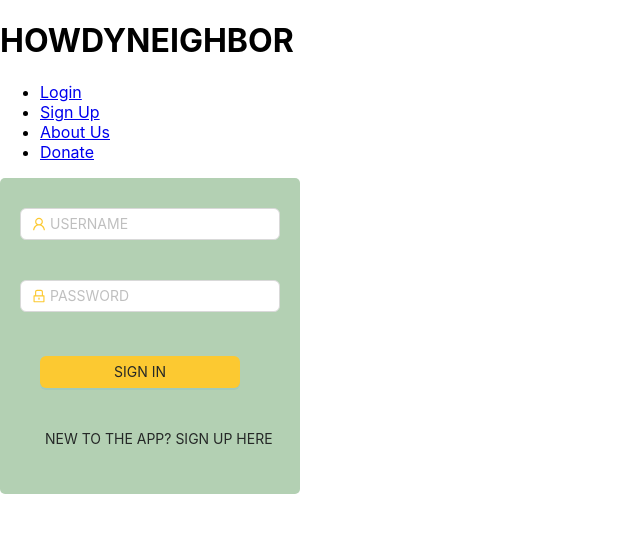
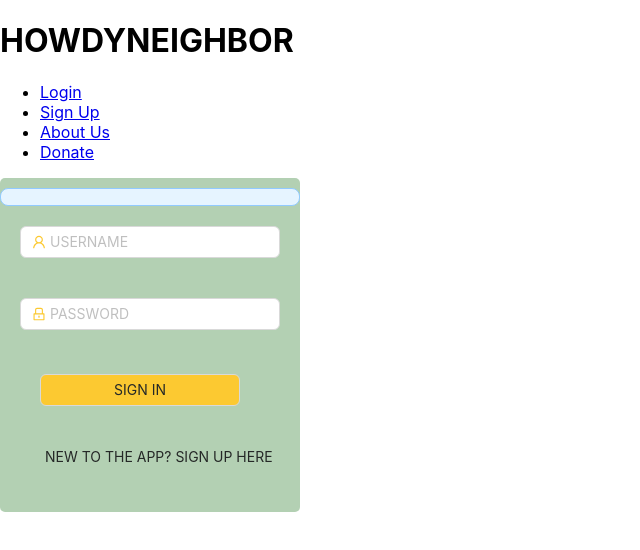
Before and after one commit to thatthembritt/howdyNeighbor, a React (Create React App) app in the folder client/: page /login in a window 1280 px wide. Shown: the top 550 px of the page, without its empty margins (0-640 px from the left). Built offline with nearby package versions, Linux system fonts and the light colour scheme.

Commit message:
updated the login page

```diff
--- a/client/src/components/Login/Login.js
+++ b/client/src/components/Login/Login.js
@@ -1,10 +1,12 @@
-import React from "react";
+import React, { useEffect, useState } from "react";
 import "./style.css";
-import {
-  LockOutlined,
-  UserOutlined,
-} from "@ant-design/icons";
-import { Button, Form, Input } from "antd";
+import { LockOutlined, UserOutlined } from "@ant-design/icons";
+import { Button, Form, Input, Alert } from "antd";
+import { useMutation } from "@apollo/client";
+import { LOGIN_USER } from "../../utils/mutations";
+
+import Auth from "../../utils/auth";
+
 
 const contentStyle = {
   background: "#B3D0B3",
@@ -41,12 +43,64 @@ const passwordStyle = {
   padding: "20px",
 };
 
-const App = () => {
+
+const Login = () => {
+  const [userFormData, setUserFormData] = useState({ userName: "", password: "" });
+  const [validated] = useState(false);
+  const [showAlert, setShowAlert] = useState(false);
+
+  const [login, { error }] = useMutation(LOGIN_USER);
+
+  useEffect(() => {
+    if (error) {
+      setShowAlert(true);
+    } else {
+      setShowAlert(false);
+    }
+  }, [error]);
+
+  const handleInputChange = (event) => {
+    const { name, value } = event.target;
+    setUserFormData({ ...userFormData, [name]: value });
+  };
+
+  const handleFormSubmit = async (event) => {
+    event.preventDefault();
+    //console.log(userFormData)
+
+    // check if form has everything (as per react-bootstrap docs)
+    const form = event.currentTarget;
+    if (form.checkValidity() === false) {
+      event.preventDefault();
+      event.stopPropagation();
+    }
+
+    try {
+      const { data } = await login({
+        variables: { ...userFormData },
+      });
+
+      console.log(data);
+      Auth.login(data.login.token);
+    } catch (err) {
+      console.error(err);
+    }
+
+    // clear form values
+    setUserFormData({
+      username: "",
+      password: "",
+    });
+  };
+
   const onFinish = (values) => {
     console.log("Received values of form: ", values);
   };
   return (
     <Form
+      noValidate
+      validated={validated}
+      onSubmit={handleFormSubmit}
       style={contentStyle}
       name="normal_login"
       className="login-form"
@@ -55,6 +109,14 @@ const App = () => {
       }}
       onFinish={onFinish}
     >
+      <Alert
+        dismissible
+        onClose={() => setShowAlert(false)}
+        show={showAlert}
+        variant="danger"
+      >
+        Something went wrong with your login credentials!
+      </Alert>
       <Form.Item
         style={userNameStyle}
         name="username"
@@ -67,7 +129,11 @@ const App = () => {
       >
         <Input
           prefix={<UserOutlined className="site-form-item-icon" />}
+          type="text"
           placeholder="USERNAME"
+          name="username"
+          onChange={handleInputChange}
+          value={userFormData.username}
           style={inputStyle}
         />
       </Form.Item>
@@ -85,25 +151,29 @@ const App = () => {
           prefix={<LockOutlined className="site-form-item-icon" />}
           type="password"
           placeholder="PASSWORD"
+          onChange={handleInputChange}
+          value={userFormData.password}
+          required
           style={inputStyle}
         />
       </Form.Item>
 
       <Form.Item>
         <Button
+          disabled={!(userFormData.username && userFormData.password)}
           type="primary"
           htmlType="submit"
+          variant="success"
           className="login-form-button"
           style={buttonStyle}
         >
           SIGN IN
         </Button>
-        <a
-          href="#signup" style={linkStyle}>
+        <a href="#signup" style={linkStyle}>
           NEW TO THE APP? SIGN UP HERE
         </a>
       </Form.Item>
     </Form>
   );
 };
-export default App;
+export default Login;
--- a/client/src/components/Signup/Signup.js
+++ b/client/src/components/Signup/Signup.js
@@ -6,7 +6,7 @@ import { Button, Form, Input, Alert } from "antd";
 import { ADD_USER } from "../../utils/mutations";
 import Auth from "../../utils/auth";
 import { useMutation } from "@apollo/client";
-import { FormContext } from "antd/es/form/context";
+//import { FormContext } from "antd/es/form/context";
 
 //Styling section
 const layout = {
```
